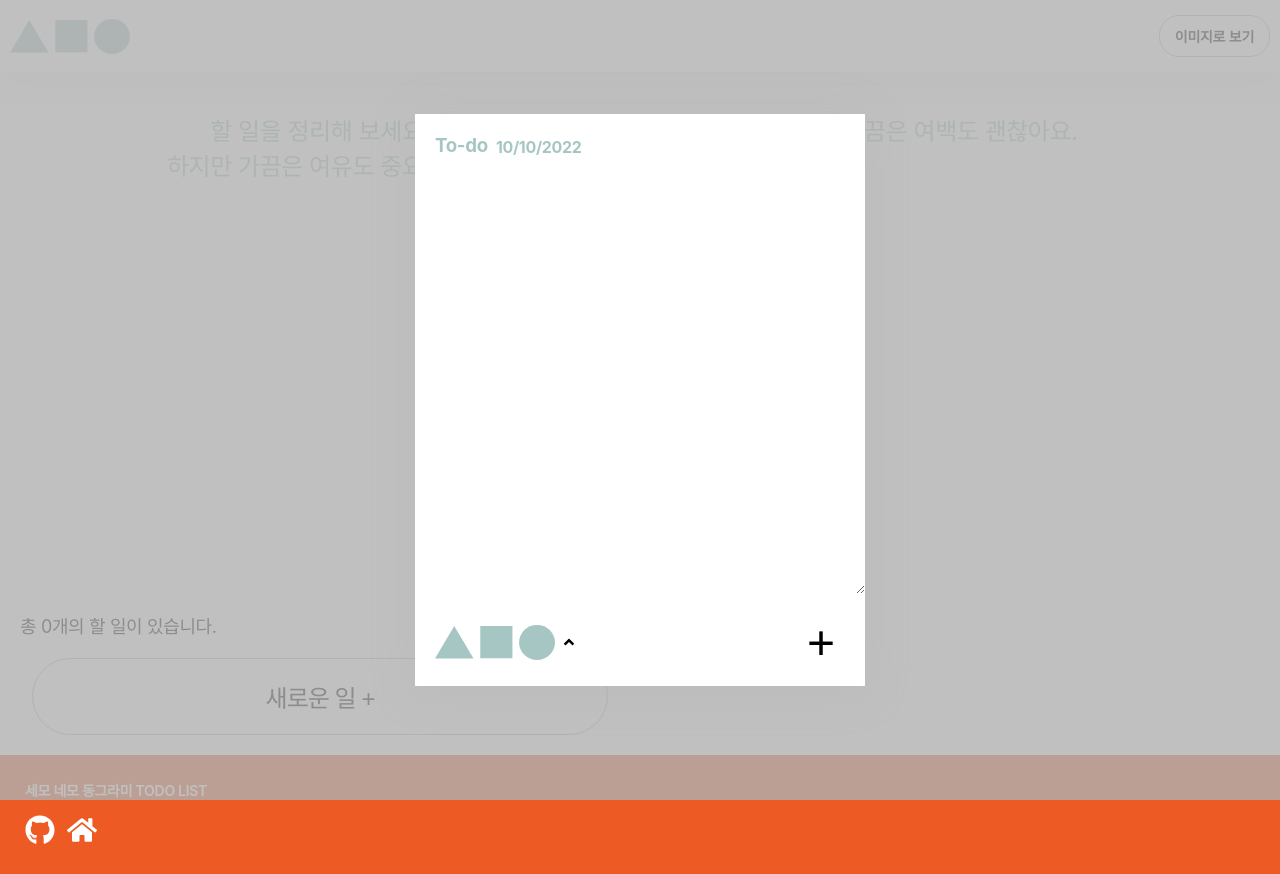
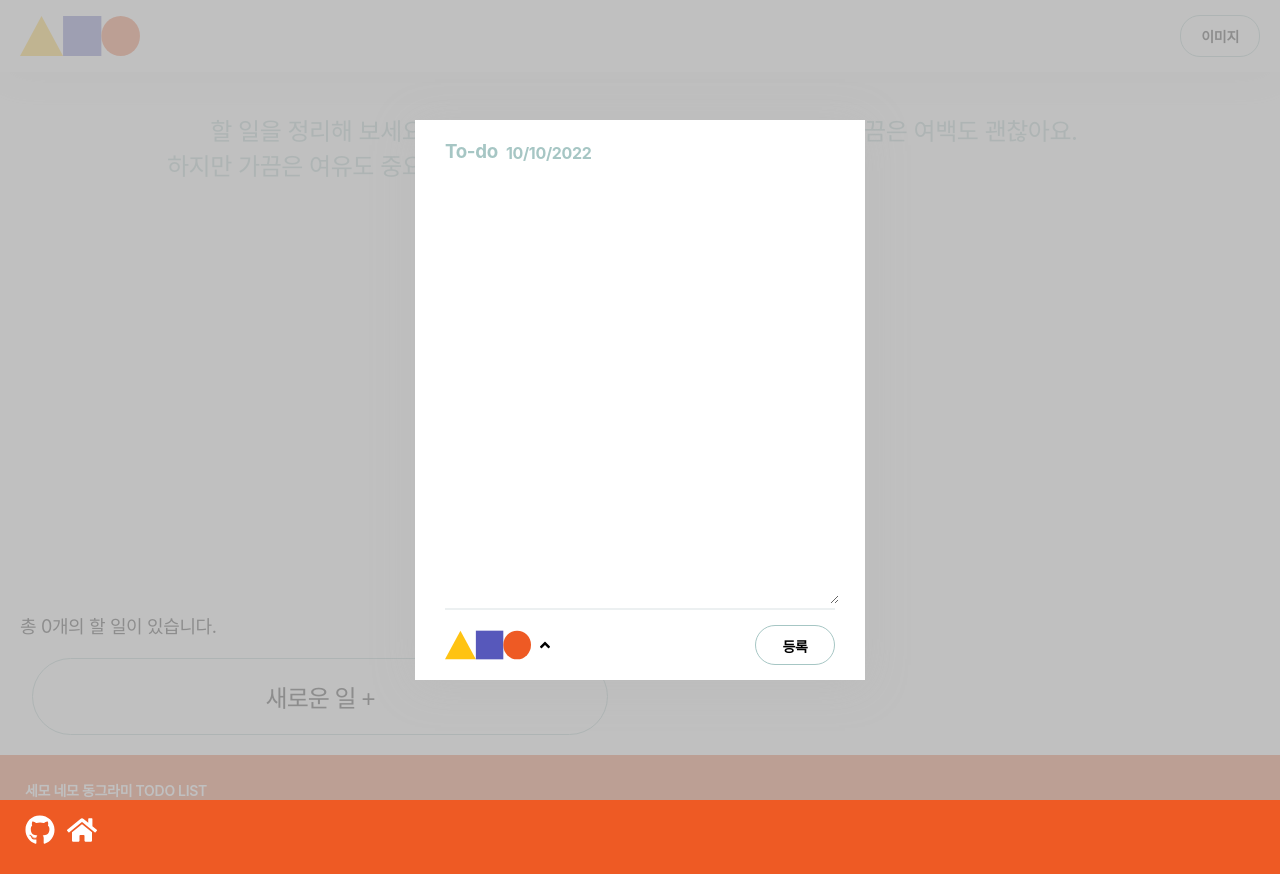
Before and after one commit to DaH-115/shape-of-task, a React (Create React App) app: page / in a window 1280 px wide. Both pictures are taken after a click on the button "새로운 일 +". Built offline with nearby package versions, Linux system fonts and the light colour scheme; a web font is replaced by a local one.

Commit message:
💄Logo 수정 및 styling 코드들 수정

```diff
--- /dev/null
+++ b/src/assets/Logo.js
@@ -0,0 +1,14 @@
+import styled from 'styled-components';
+
+import { ReactComponent as Logo } from '../assets/Logo.svg';
+
+const StyledFigure = styled(Logo)`
+  width: auto;
+  height: 40px;
+`;
+
+const StyledLogo = () => {
+  return <StyledFigure />;
+};
+
+export default StyledLogo;
--- a/src/components/ModalInput.js
+++ b/src/components/ModalInput.js
@@ -5,11 +5,12 @@ import { v4 as uuidv4 } from 'uuid';
 import styled from 'styled-components';
 
 import SelectBox from './SelectBox';
+import StyledButton from '../styles/StyledButton';
 
 const ModalInputTextBox = styled.div`
   position: absolute;
   display: flex;
-  padding: 20px 15px 10px 20px;
+  padding: 20px 0 20px 30px;
   font-size: 16px;
   font-weight: 700;
   letter-spacing: -0.02em;
@@ -28,7 +29,8 @@ const ModalInputForm = styled.form`
   width: 100%;
   height: 100%;
   background-color: #fff;
-  padding-top: 50px;
+  padding: 50px 30px 10px 30px;
+  box-sizing: border-box;
   box-shadow: 0px 5px 40px rgba(177, 177, 177, 0.25);
 `;
 
@@ -36,34 +38,20 @@ const ModalInputBox = styled.textarea`
   font-family: 'Pretendard';
   width: 100%;
   height: 430px;
-  box-sizing: border-box;
-  padding-left: 20px;
-  padding-right: 20px;
   font-size: 24px;
 `;
 
 const ButtonWrapper = styled.div`
   display: flex;
   justify-content: space-between;
-  padding: 20px;
+  align-items: center;
+  padding-top: 10px;
+  border-top: 2px solid ${({ theme }) => theme.colors.light_grey};
 `;
 
-const ModalInputButton = styled.button`
-  display: flex;
-  justify-content: center;
-  align-items: center;
-  width: 48px;
-  height: 48px;
-  font-size: 48px;
-  border-radius: 50%;
-
-  &:hover {
-    background: ${({ theme }) => theme.colors.light_grey};
-  }
-
-  &:active {
-    color: ${({ theme }) => theme.colors.orange};
-  }
+const Button = styled(StyledButton)`
+  width: 80px;
+  height: 40px;
 `;
 
 const ModalInput = () => {
@@ -124,7 +112,7 @@ const ModalInput = () => {
         <ModalInputBox value={text} onChange={onChangeHandler} />
         <ButtonWrapper>
           {memoSelectBox}
-          <ModalInputButton>+</ModalInputButton>
+          <Button>등록</Button>
         </ButtonWrapper>
       </ModalInputForm>
     </>
--- a/src/components/SelectBox.js
+++ b/src/components/SelectBox.js
@@ -33,7 +33,6 @@ const fadeSlideOut = keyframes`
 
 const SelectToggleWrapper = styled.div`
   display: flex;
-  justify-content: center;
   align-items: center;
 `;
 
@@ -71,6 +70,7 @@ const Li = styled.li`
 `;
 
 const LogoStyle = styled(Logo)`
+  width: 50%;
   margin-right: 6px;
 `;
 
--- a/src/components/TodoListItem.js
+++ b/src/components/TodoListItem.js
@@ -14,11 +14,17 @@ const TodoItemLi = styled.li`
   flex-direction: column;
   align-items: center;
   justify-content: center;
-  padding: 20px;
+  padding: 10px;
+  background-color: #fff;
+  box-sizing: border-box;
+  border-radius: 30px;
+  margin-bottom: 12px;
+  box-shadow: 0px 5px 40px rgba(177, 177, 177, 0.25);
 
   &:hover {
-    background-color: ${({ theme }) => theme.colors.light_grey};
     transition: background-color 0.3s ease-in-out;
+    transform: translateY(-20px);
+    transition: transform 0.2s ease-in-out;
   }
 
   ${({ theme }) => theme.device.desktop} {
@@ -32,7 +38,7 @@ const TodoItemWrapper = styled.div`
       display: flex;
       align-items: center;
       width: 100%;
-      padding-bottom: 20px;
+      padding-bottom: 10px;
 
       .todo-date {
         display: none;
@@ -42,10 +48,10 @@ const TodoItemWrapper = styled.div`
 
       .content-text {
         width: 100%;
-        font-size: 24px;
+        font-size: 22px;
         line-height: 28px;
         word-break: break-all;
-        margin-top: 6px;
+        margin-top: 10px;
         margin-left: 6px;
 
         width: 100%;
@@ -77,6 +83,8 @@ const TodoItemWrapper = styled.div`
 
         .todo-date {
           display: block;
+          border-top: 2px solid ${({ theme }) => theme.colors.light_grey};
+          padding-top: 10px;
         }
       } ;
     `;
@@ -85,7 +93,7 @@ const TodoItemWrapper = styled.div`
 
 const RemoveBtn = styled(StyledButton)`
   width: 100%;
-  margin: 0;
+  margin-top: 20px;
   color: ${({ theme }) => theme.colors.grey};
 `;
 
@@ -98,7 +106,11 @@ const TodoListItem = ({ todoItem }) => {
     let timeout;
 
     if (done && toggle) {
-      timeout = setTimeout(() => setToggle(false), 1000);
+      timeout = setTimeout(() => setToggle(false), 1500);
+    }
+
+    if (!done && toggle) {
+      setToggle(false);
     }
 
     return () => clearTimeout(timeout);
--- a/src/layout/Header.js
+++ b/src/layout/Header.js
@@ -1,24 +1,30 @@
 import styled from 'styled-components';
 import { Link, useLocation } from 'react-router-dom';
 
-import { ReactComponent as Logo } from '../assets/Logo.svg';
+import StyledLogo from '../assets/Logo';
 import StyledButton from '../styles/StyledButton';
 import { useDispatch } from 'react-redux';
 import { isOpen } from '../store/captureSlice';
 
 const HeaderBox = styled.header`
+  display: flex;
+  justify-content: space-between;
+  align-items: center;
   width: 100%;
   min-width: ${({ theme }) => theme.size.mobile};
   box-sizing: border-box;
-  padding: 15px 10px 15px 10px;
-  box-shadow: 0px 5px 40px rgba(177, 177, 177, 0.25);
-  display: flex;
-  justify-content: space-between;
-  align-items: center;
+  padding: 15px 20px 15px 20px;
+  box-shadow: 0px 5px 40px rgba(177, 177, 177, 0.2);
+  background-color: #fff;
 
   .goToTodo {
     margin-right: 6px;
   }
+`;
+
+const Div = styled.div`
+  display: flex;
+  margin-left: 20px;
 `;
 
 const Header = ({ windowWidth, viewSize }) => {
@@ -32,21 +38,21 @@ const Header = ({ windowWidth, viewSize }) => {
 
   return (
     <HeaderBox>
-      <Logo />
-      <div>
+      <StyledLogo />
+      <Div>
         {windowWidth >= viewSize || (
           <Link to='/' className='goToTodo'>
-            <StyledButton>할 일 보기</StyledButton>
+            <StyledButton>할 일</StyledButton>
           </Link>
         )}
         {pathname === '/figure-list' || windowWidth >= viewSize ? (
-          <StyledButton onClick={handleModalOpen}>이미지로 보기</StyledButton>
+          <StyledButton onClick={handleModalOpen}>이미지</StyledButton>
         ) : (
           <Link to='/figure-list'>
-            <StyledButton>도형 보기</StyledButton>
+            <StyledButton>도형</StyledButton>
           </Link>
         )}
-      </div>
+      </Div>
     </HeaderBox>
   );
 };
--- a/src/layout/Main.js
+++ b/src/layout/Main.js
@@ -22,5 +22,5 @@ export const Main = styled.main`
 `;
 
 export const FigureListMain = styled(Main)`
-  height: 80vh;
+  height: auto;
 `;
--- a/src/layout/Notification.js
+++ b/src/layout/Notification.js
@@ -23,7 +23,7 @@ const fadeSlideOut = keyframes`
   }
 `;
 
-const TestMessage = styled.div`
+const NoteMessage = styled.div`
   ${(props) => {
     return css`
       position: fixed;
@@ -50,7 +50,7 @@ const Notification = ({ toggle, figure, done }) => {
 
   return (
     <PortalModal>
-      <TestMessage toggle={toggle}>
+      <NoteMessage toggle={toggle}>
         {`${
           figure === 'circle'
             ? '동그라미'
@@ -60,7 +60,7 @@ const Notification = ({ toggle, figure, done }) => {
             ? '네모'
             : '도형이'
         }가 추가되었습니다! 🤗`}
-      </TestMessage>
+      </NoteMessage>
     </PortalModal>
   );
 };
--- a/src/pages/FigureListPage.js
+++ b/src/pages/FigureListPage.js
@@ -19,6 +19,7 @@ const ImgModal = styled.div`
   height: 100%;
   background-color: #fff;
   padding: 20px;
+  box-sizing: border-box;
 
   &::after {
     content: ' ';
@@ -37,8 +38,8 @@ const ImgModal = styled.div`
     &::after {
       content: ' ';
       display: block;
-      margin-top: 18px;
-      border-bottom: 1px solid ${({ theme }) => theme.colors.grey};
+      margin-top: 10px;
+      border-bottom: 2px solid ${({ theme }) => theme.colors.light_grey};
     }
   }
 
@@ -50,13 +51,13 @@ const ImgModal = styled.div`
 `;
 
 const Button = styled(StyledButton)`
-  width: 20%;
   float: right;
 `;
 
-const FigureListPage = ({ todoList }) => {
+const FigureListPage = () => {
   const ref = useRef();
   const [img, setImg] = useState();
+  const todoList = useSelector((state) => state.todoList.value);
   const capture = useSelector((state) => state.capture.value);
   const dispatch = useDispatch();
 
@@ -84,7 +85,7 @@ const FigureListPage = ({ todoList }) => {
         <Modal isOpen={capture} onClose={handleModalClose}>
           <ImgModal>
             <h1>이미지로 보기</h1>
-            <p>오늘도 다채로운 하루를 보내셨네요!</p>
+            <p>오늘도 다채로운 하루를 보내셨네요!🥳</p>
             <img src={img} alt='square, triangle, circle Figure List' />
             <Button onClick={handleModalClose}>닫기</Button>
           </ImgModal>
--- a/src/styles/FlexWrapper.js
+++ b/src/styles/FlexWrapper.js
@@ -5,6 +5,7 @@ const FlexWrapper = styled(Wrapper)`
   display: flex;
   justify-content: center;
   width: 100%;
+  height: 100%;
   min-width: ${({ theme }) => theme.size.mobile};
 `;
 
--- a/src/styles/StyledButton.js
+++ b/src/styles/StyledButton.js
@@ -1,10 +1,11 @@
 import styled from 'styled-components';
 
 const StyledButton = styled.button`
+  width: auto;
   background-color: #fff;
   border: 1px solid ${({ theme }) => theme.colors.grey};
   border-radius: 20px;
-  padding: 10px 15px 10px 15px;
+  padding: 10px 20px 10px 20px;
   font-weight: 600;
   font-size: 14px;
   letter-spacing: -0.02em;
--- a/src/styles/Wrapper.js
+++ b/src/styles/Wrapper.js
@@ -2,7 +2,7 @@ import styled from 'styled-components';
 
 const Wrapper = styled.div`
   width: 100%;
-  height: auto;
+  height: 100%;
 `;
 
 export default Wrapper;
```
Also changed, not shown: src/assets/Logo.svg.
